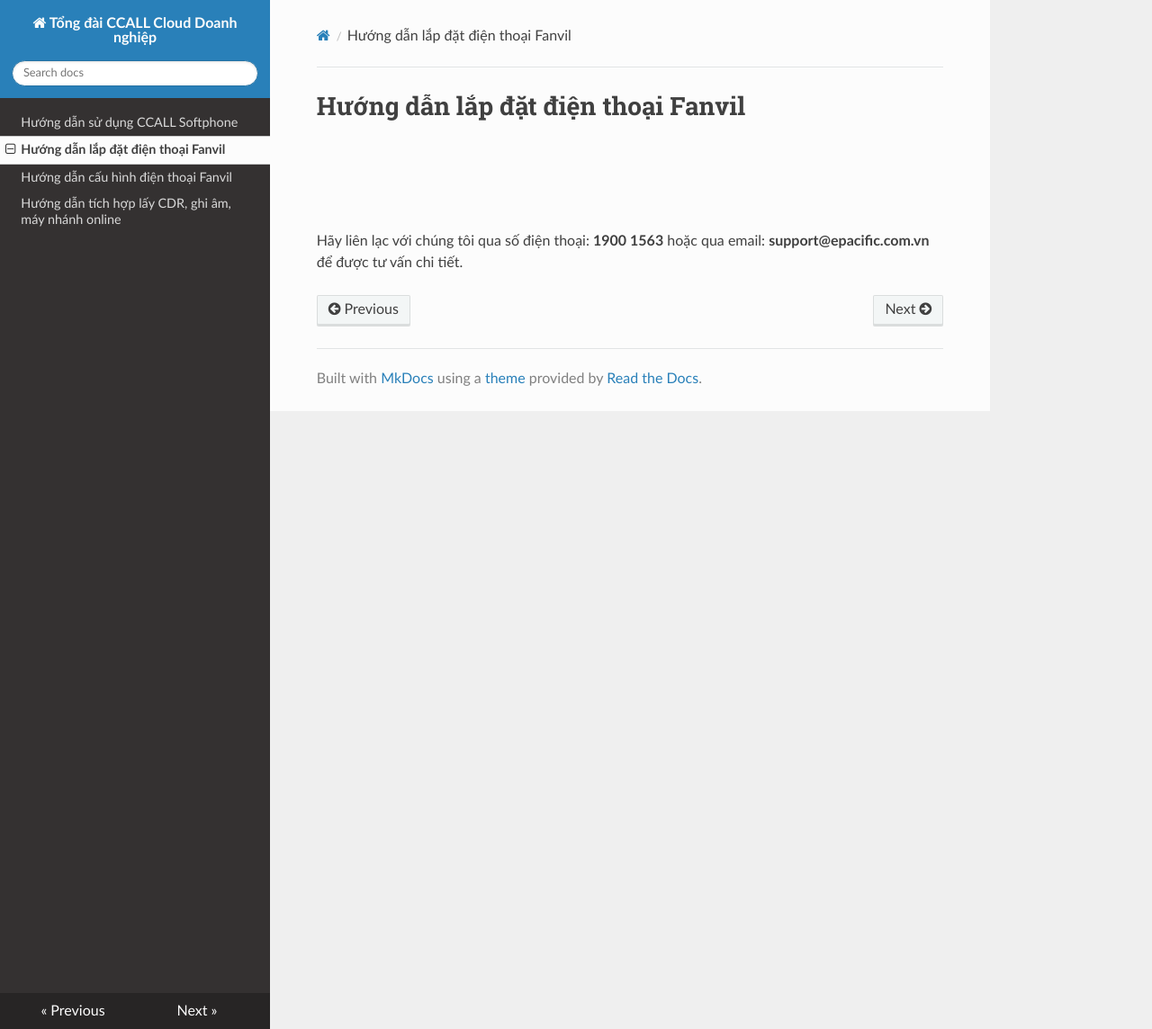
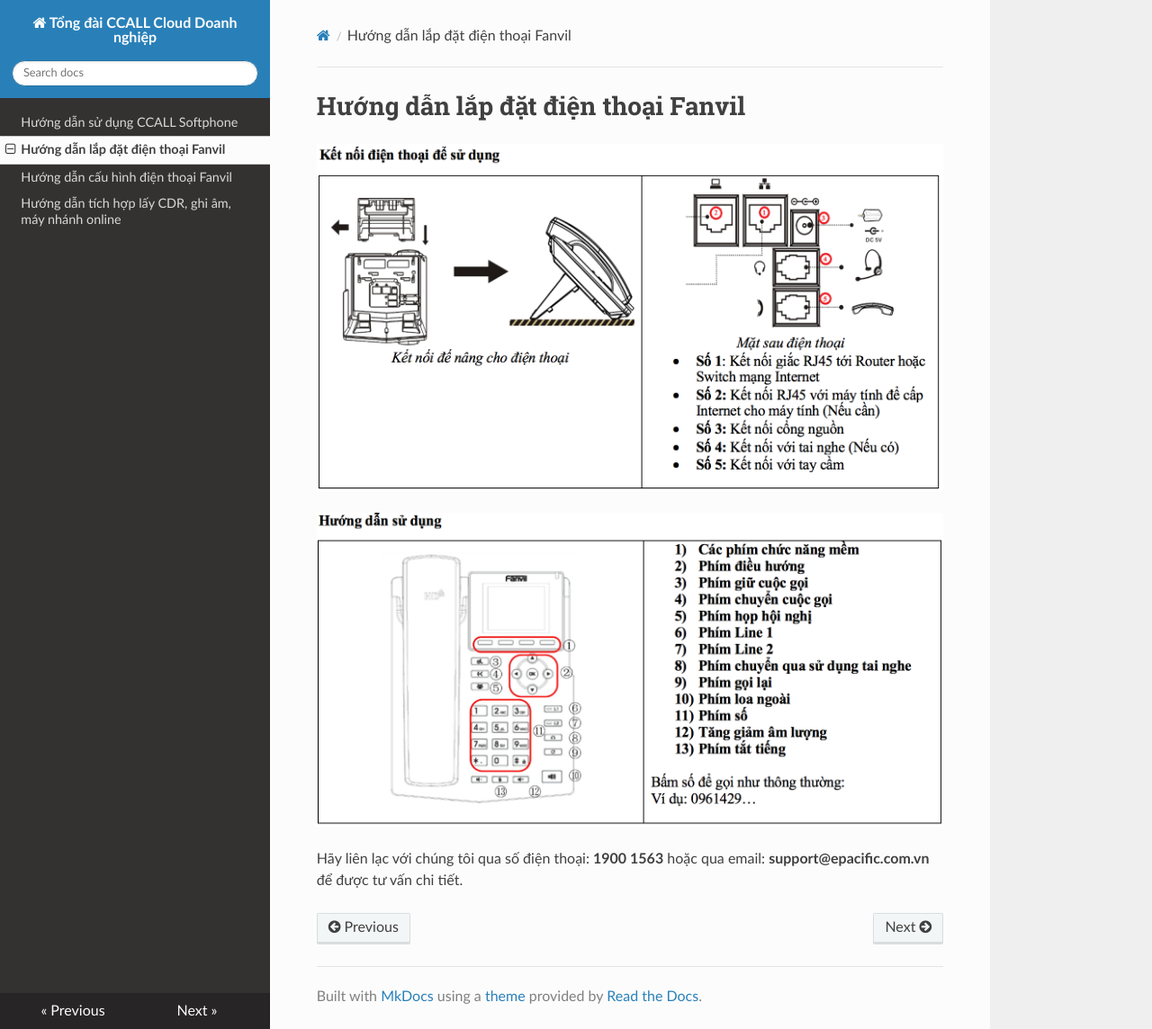
Before and after one commit to nguyenquangtoan/docs-ccall-vn, an MkDocs documentation site: the page built from docs/huong-dan-lap-dat-dien-thoai-fanvil.md, in a window 1280 px wide and 1144 px high. Shown: the whole window at 90% size. Built offline with MkDocs 1.6.1, drawn with Linux system fonts in a browser that asks for light colours; nearby versions of some CDN libraries; old or Windows-style settings are respelled for this version of MkDocs.

Commit message:
Update huong-dan-lap-dat-dien-thoai-fanvil.md

```diff
--- a/docs/huong-dan-lap-dat-dien-thoai-fanvil.md
+++ b/docs/huong-dan-lap-dat-dien-thoai-fanvil.md
@@ -6,8 +6,8 @@ description: >-
 
 # Hướng dẫn lắp đặt điện thoại Fanvil
 
-![](.gitbook/assets/screen-shot-2018-08-15-at-14.24.55.png)
+![](https://raw.githubusercontent.com/nguyenquangtoan/docs-ccall-vn/master/.gitbook/assets/screen-shot-2018-08-15-at-14.24.55.png)
 
-![](.gitbook/assets/screen-shot-2018-08-15-at-14.25.09.png)
+![](https://raw.githubusercontent.com/nguyenquangtoan/docs-ccall-vn/master/.gitbook/assets/screen-shot-2018-08-15-at-14.25.09.png)
 
 Hãy liên lạc với chúng tôi qua số điện thoại: **1900 1563** hoặc qua email: **support@epacific.com.vn** để được tư vấn chi tiết.
```
